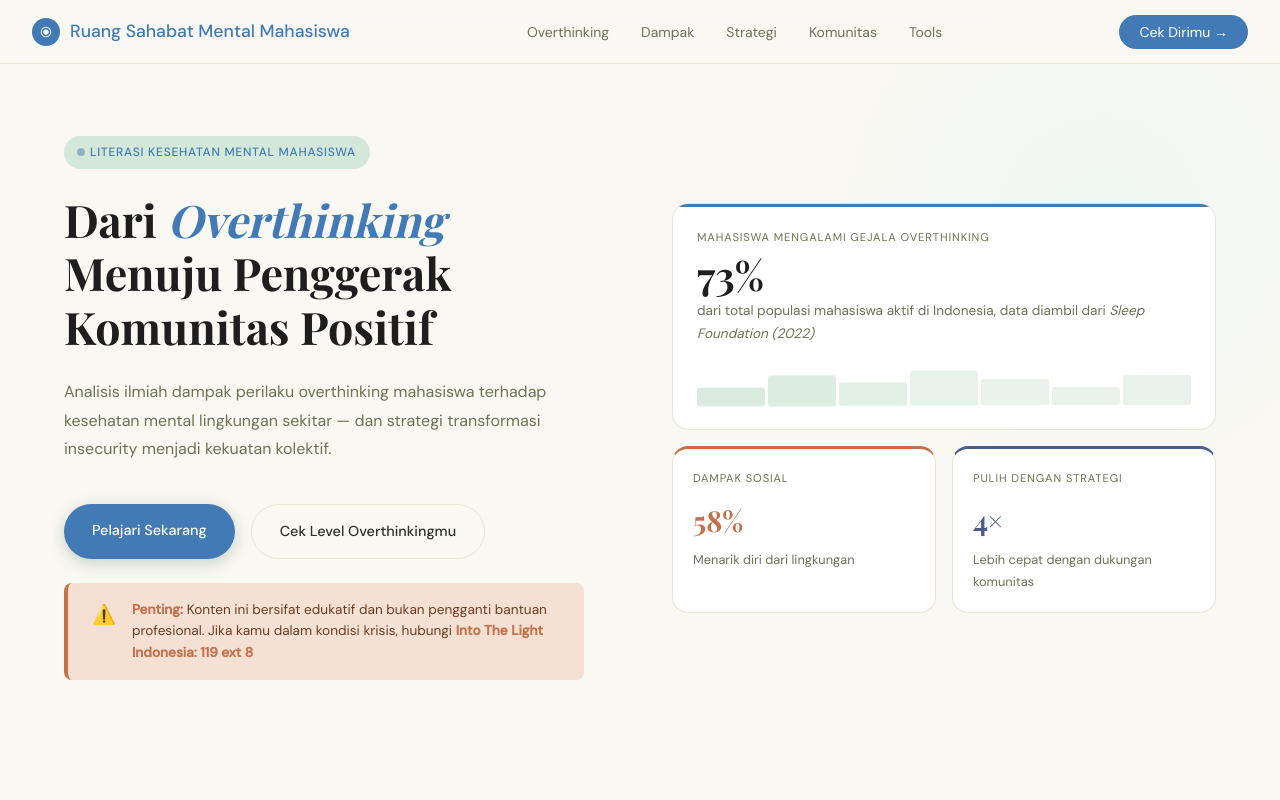
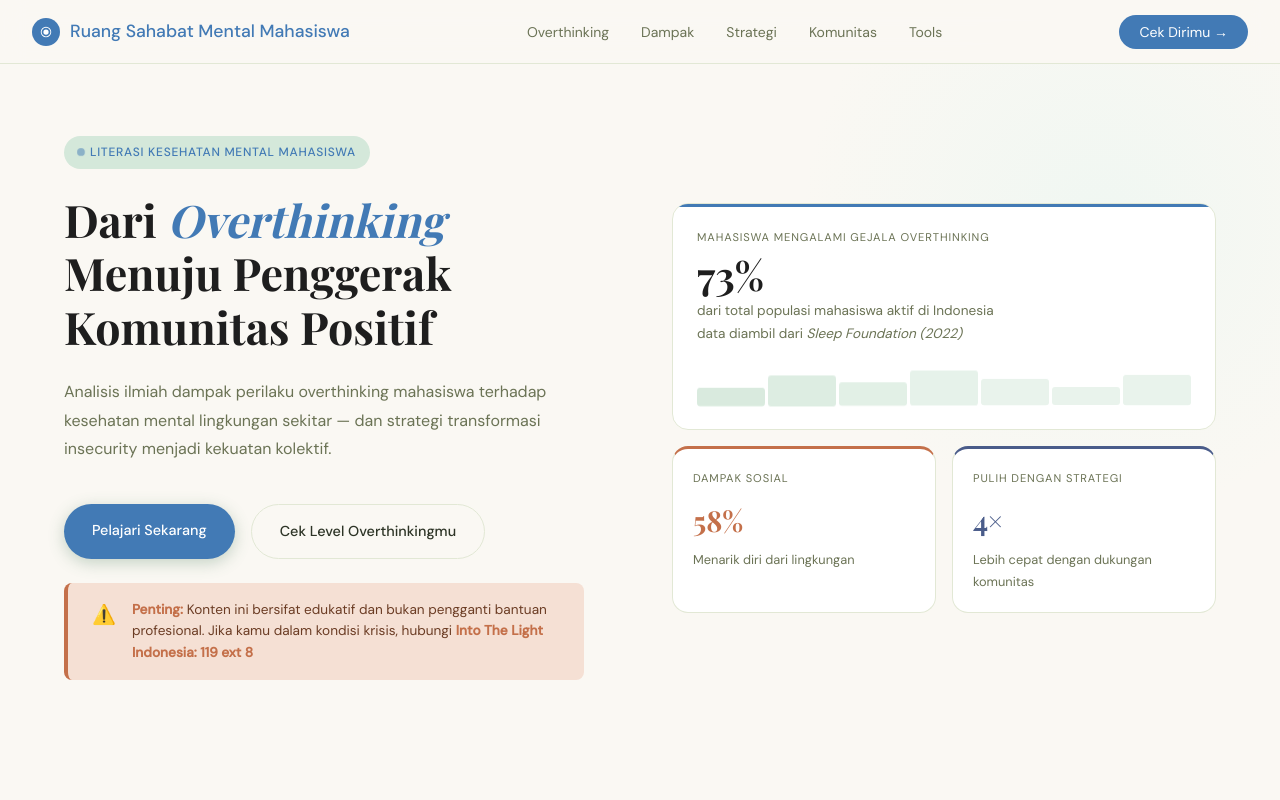
Before and after one commit to Kloudidnotfarts/TK1-Pengembangan-Diri, a plain HTML site: page index.html in a window 1280 px wide. Shown: the top 800 px of the page. Drawn offline with nearby package versions, Linux system fonts and the light colour scheme; a web font is replaced by a local one.

Commit message:
update class di html dan update stlye css

```diff
--- a/index.html
+++ b/index.html
@@ -75,7 +75,10 @@
           <div class="card-label">Mahasiswa mengalami gejala overthinking</div>
           <div class="card-stat">73%</div>
           <div class="card-desc">
-            dari total populasi mahasiswa aktif di Indonesia, data diambil dari
+            dari total populasi mahasiswa aktif di Indonesia
+          </div>
+          <div class="card-desc-2">
+            data diambil dari
             <i>Sleep Foundation (2022)</i>
           </div>
           <div class="wave-bar" style="margin-top: 1.25rem">
--- a/style.css
+++ b/style.css
@@ -264,6 +264,10 @@ nav {
   font-size: 0.85rem;
   color: var(--muted);
   margin-top: 0.25rem;
+}
+.card-desc-2 {
+  font-size: 0.85rem;
+  color: var(--muted);
 }
 .hero-cards-row {
   display: grid;
```
